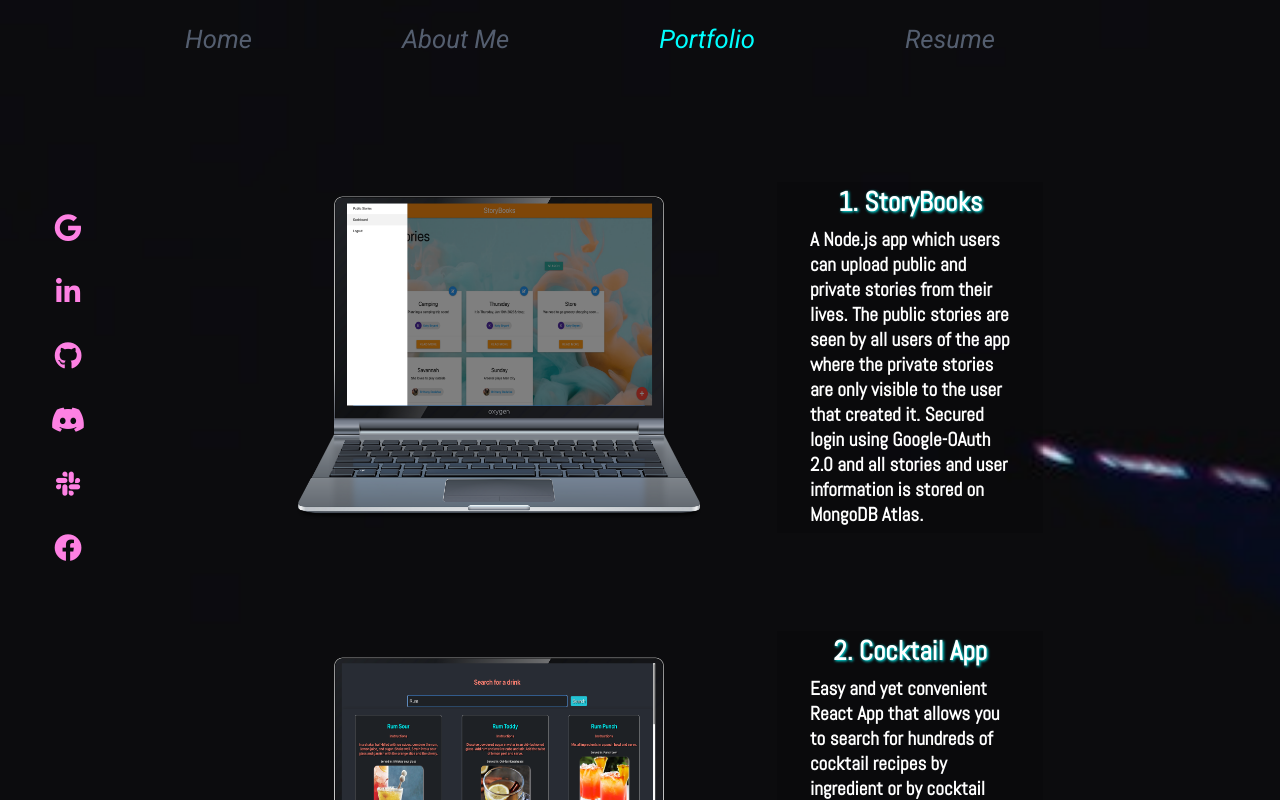
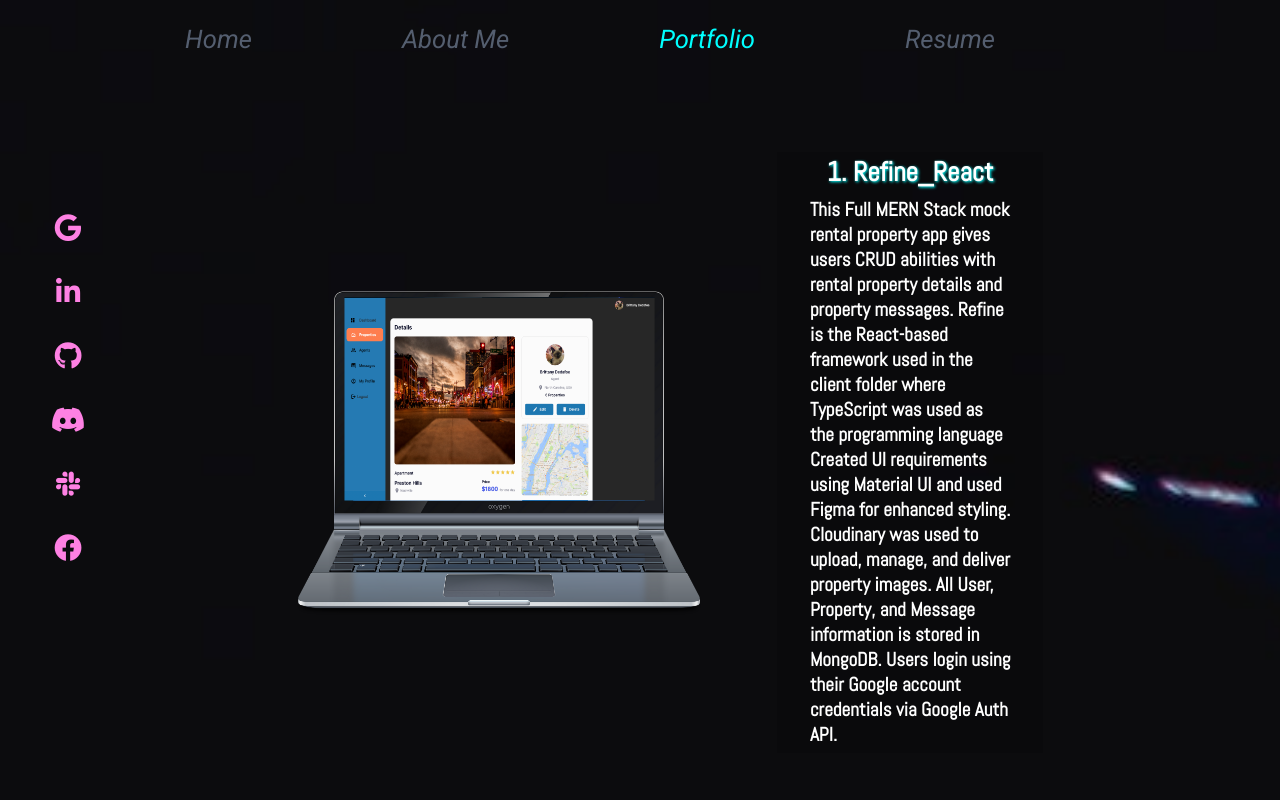
Before and after one commit to BDedafoe/my_profile, a React (Create React App) app: page /portfolio in a window 1280 px wide. Shown: the top 800 px of the page. Built offline with nearby package versions, Linux system fonts and the light colour scheme; a web font is replaced by a local one.

Commit message:
added refine app to portfolio

```diff
--- a/src/views/portfolio.js
+++ b/src/views/portfolio.js
@@ -10,6 +10,7 @@
 import grocerListIMG from '../public/groceryListIMG.png'
 import storyBooksIMG from '../public/storyBooksIMG.png'
 import drinksIMG from '../public/drinksIMG.png'
+import refineIMG from '../public/refineIMG.png'
 
 const useStyles = makeStyles((theme) => ({
   main: {
@@ -24,6 +25,19 @@
   const [projects] = useState([
     {
       id: 1,
+      title: 'Refine_React',
+      description: `This Full MERN Stack mock rental property app gives users CRUD abilities with rental property details and property messages.
+      Refine is the React-based framework used in the client folder where TypeScript was used as the programming language
+      Created UI requirements using Material UI and used Figma for enhanced styling.
+      Cloudinary was used to upload, manage, and deliver property images.
+      All User, Property, and Message information is stored in MongoDB.
+      Users login using their Google account credentials via Google Auth API.
+      `,
+      alter: 'Refine_React',
+      image: `${refineIMG}`,
+    },
+    {
+      id: 2,
       title: 'StoryBooks',
       description: `A Node.js app which users can upload public and private stories from their lives.
       The public stories are seen by all users of the app where the private stories are only visible to the user that created it. Secured login using Google-OAuth 2.0 and all stories and user information is stored on MongoDB Atlas.`,
@@ -31,14 +45,14 @@
       image: `${storyBooksIMG}`,
     },
     {
-      id: 2,
+      id: 3,
       title: 'Cocktail App',
       description: `Easy and yet convenient React App that allows you to search for hundreds of cocktail recipes by ingredient or by cocktail name. The JSON data is pulled from a cocktail database API and rendered with simple styling. The styling aspect also makes this app convenient for looking something up on the go.`,
       alter: 'Cocktail App',
       image: `${drinksIMG}`,
     },
     {
-      id: 3,
+      id: 4,
       title: 'Grocery List',
       description: `This App allows users to register an account and also log in to their account to view
       recipes from a recipe API and also log a list of ingredients needed for the dish. The user information
@@ -47,7 +61,7 @@
       image: `${grocerListIMG}`,
     },
     {
-      id: 4,
+      id: 5,
       title: 'Recipe App',
       description: `A React App built using Edamam's Recipe Search API to browse
       hundreds of recipes if you're drawing a blank when it comes to whipping something
@@ -56,7 +70,7 @@
       image: `${recipeIMG}`,
     },
     {
-      id: 5,
+      id: 6,
       title: 'Tetris',
       description: `This fun front-end side project was built using only HTML and JavaScript to
       keep you entertained`,
@@ -64,22 +78,13 @@
       image: `${tetrisIMG}`,
     },
     {
-      id: 6,
+      id: 7,
       title: 'PetFax App',
       description: `This Python App provides random facts about some of your favorite animals.
       Users can also add their name and a new fact about an animal. This information is stored in PGAdmin and displayed on the facts page.`,
       alter: 'PetFax App',
       image: `${petfaxIMG}`,
 
-    },
-    {
-      id: 7,
-      title: 'React Portfolio',
-      description: `Designed and developed a ReactJS portfolio
-      with fancy 3D animations using Three.js for
-      the background element.`,
-      alter: 'React Portfolio',
-      image: `${portfolioIMG}`,
     },
   ]);
 
```
Also changed, not shown: src/public/refineIMG.png (added).
